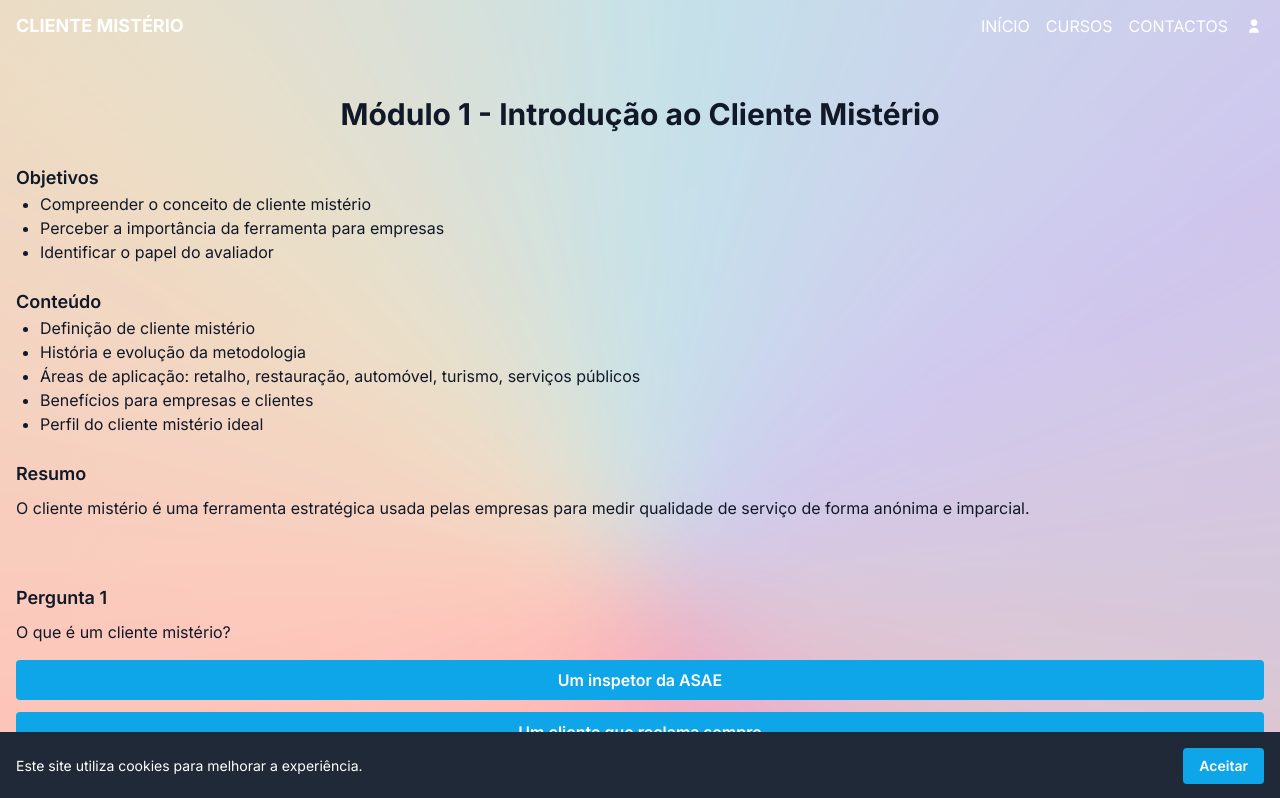
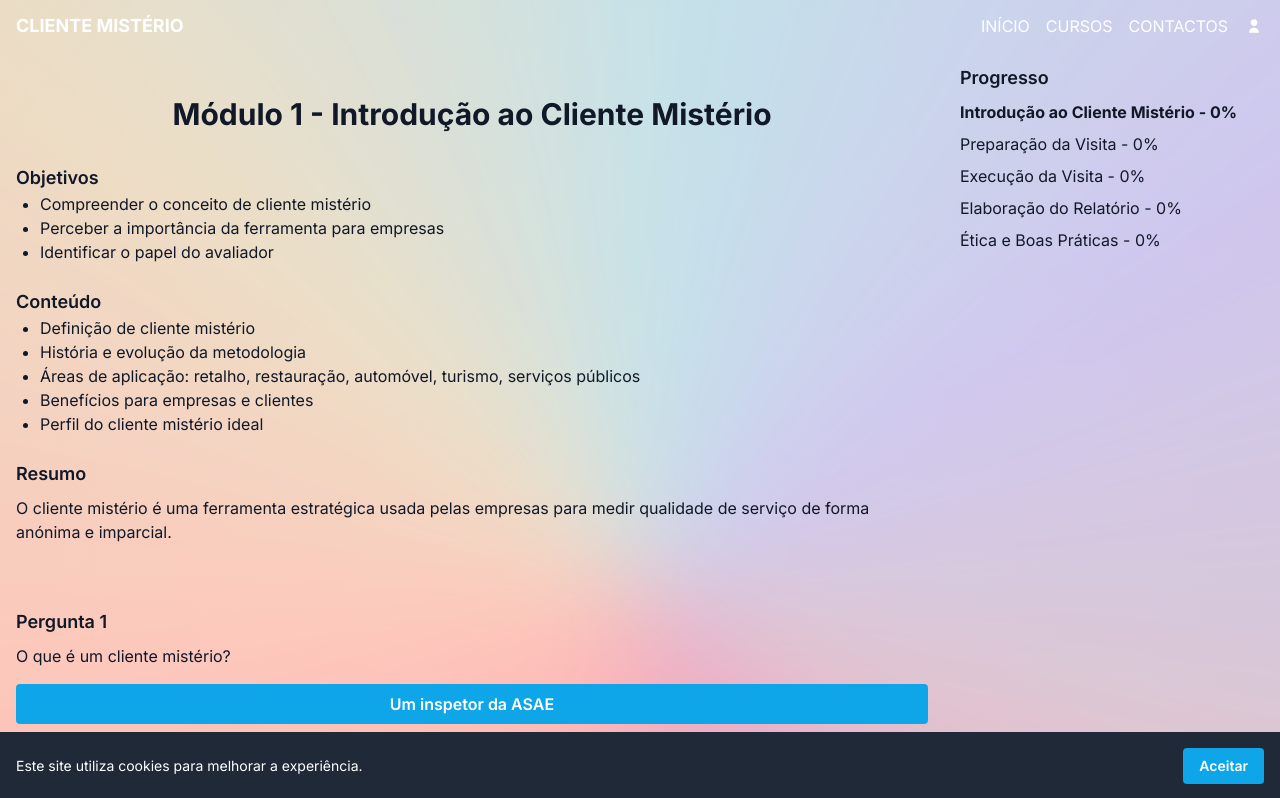
Before and after one commit to msantos51/clientemisterio, a Next.js app: page /cursos/cliente-misterio in a window 1280 px wide. Shown: the top 798 px of the page. Built offline with nearby package versions, Linux system fonts and the light colour scheme.

Commit message:
feat: update course and auth features

```diff
--- a/src/app/(site)/cursos/cliente-misterio/page.tsx
+++ b/src/app/(site)/cursos/cliente-misterio/page.tsx
@@ -18,6 +18,10 @@ export default function MysteryClientCoursePage() {
   const [isCorrect, setIsCorrect] = useState<boolean | null>(null);
   // Indica se o curso já foi concluído
   const [finished, setFinished] = useState(false);
+  // Guarda o número de respostas corretas por módulo
+  const [progress, setProgress] = useState<number[]>(
+    Array(modules.length).fill(0)
+  );
 
   // Módulo e pergunta atuais
   const currentModule = modules[moduleIndex];
@@ -31,6 +35,20 @@ export default function MysteryClientCoursePage() {
   function handleAnswer(correct: boolean) {
     setIsCorrect(correct);
     setShowFeedback(true);
+    // Atualiza progresso apenas se a resposta for correta
+    if (correct) {
+      setProgress((prev) => {
+        const updated = [...prev];
+        updated[moduleIndex] += 1;
+        return updated;
+      });
+    }
+  }
+
+  // Permite repetir a pergunta quando a resposta está errada
+  function handleRetry() {
+    setShowFeedback(false);
+    setIsCorrect(null);
   }
 
   // Avança para a próxima pergunta ou módulo
@@ -64,6 +82,9 @@ export default function MysteryClientCoursePage() {
 
   return (
     <Container>
+      <div className="flex flex-col gap-8 md:flex-row">
+        {/* Área principal do conteúdo do curso */}
+        <div className="md:w-3/4">
           <section className="py-8">
             <SectionTitle title={`Módulo ${moduleIndex + 1} - ${currentModule.title}`} />
 
@@ -105,12 +126,46 @@ export default function MysteryClientCoursePage() {
                 <p className={isCorrect ? 'text-green-600' : 'text-red-600'}>
                   {isCorrect ? 'Resposta correta!' : 'Resposta incorreta.'}
                 </p>
+                {isCorrect ? (
+                  <>
+                    {isLastQuestion && !isLastModule && (
+                      <p className="mt-2 text-blue-600">Módulo concluído!</p>
+                    )}
                     <Button className="mt-4" onClick={handleNext}>
-              {isLastQuestion ? (isLastModule ? 'Terminar Curso' : 'Próximo Módulo') : 'Próxima Pergunta'}
+                      {isLastQuestion
+                        ? isLastModule
+                          ? 'Terminar Curso'
+                          : 'Próximo Módulo'
+                        : 'Próxima Pergunta'}
                     </Button>
+                  </>
+                ) : (
+                  <Button className="mt-4" onClick={handleRetry}>
+                    Tentar novamente
+                  </Button>
+                )}
               </div>
             )}
           </section>
+        </div>
+
+        {/* Barra lateral com progresso dos módulos */}
+        <aside className="md:w-1/4">
+          <h3 className="text-lg font-semibold">Progresso</h3>
+          <ul className="mt-2 space-y-2">
+            {modules.map((mod, idx) => {
+              const total = mod.quiz.length;
+              const completed = progress[idx];
+              const percent = Math.round((completed / total) * 100);
+              return (
+                <li key={idx} className={idx === moduleIndex ? 'font-bold' : ''}>
+                  {mod.title} - {percent}%
+                </li>
+              );
+            })}
+          </ul>
+        </aside>
+      </div>
     </Container>
   );
 }
--- a/src/app/(site)/cursos/page.tsx
+++ b/src/app/(site)/cursos/page.tsx
@@ -17,11 +17,14 @@ interface Course {
   slug?: string; // Identificador opcional para ligar à página do curso
 }
 
-// Lista estática de cursos apresentados
+// Lista de cursos apenas com a formação completa disponível
 const courses: Course[] = [
-  { title: 'Curso Básico', description: 'Introdução ao cliente mistério.', price: '€49' },
-  { title: 'Curso Avançado', description: 'Técnicas profissionais.', price: '€99' },
-  { title: 'Cliente Mistério Completo', description: 'Curso gratuito com módulos e questionários.', price: 'Grátis', slug: 'cliente-misterio' },
+  {
+    title: 'Cliente Mistério Completo',
+    description: 'Curso gratuito com módulos e questionários.',
+    price: 'Grátis',
+    slug: 'cliente-misterio',
+  },
 ];
 
 // Página de cursos que fornece dados aos cards
--- a/src/app/(site)/login/page.tsx
+++ b/src/app/(site)/login/page.tsx
@@ -17,6 +17,11 @@ export default function LoginPage() {
   // Função chamada ao submeter o formulário
   function handleSubmit(event: React.FormEvent<HTMLFormElement>) {
     event.preventDefault();
+    // Garante que os campos foram preenchidos
+    if (!email || !password) {
+      setError('Preencha todos os campos');
+      return;
+    }
     // Verifica se as credenciais são válidas
     const success = loginUser({ email, password });
     if (success) {
--- a/src/app/(site)/page.tsx
+++ b/src/app/(site)/page.tsx
@@ -28,7 +28,7 @@ export default function HomePage() {
 
   return (
     <>
-      <section className="flex h-[80vh] w-full items-center justify-center bg-gray-100 text-center">
+      <section className="flex h-[60vh] w-full items-center justify-center bg-gray-100 text-center">
         <div className="space-y-6">
           <h1 className="text-5xl font-bold">Transforma a tua opinião em rendimento</h1>
           <p className="mx-auto max-w-xl text-lg text-gray-700">
--- a/src/app/(site)/register/page.tsx
+++ b/src/app/(site)/register/page.tsx
@@ -10,15 +10,24 @@ export default function RegisterPage() {
   // Estado para email e password introduzidos
   const [email, setEmail] = useState('');
   const [password, setPassword] = useState('');
+  const [error, setError] = useState(''); // Estado para mensagens de erro
   const router = useRouter();
 
   // Função chamada ao submeter o formulário
   function handleSubmit(event: React.FormEvent<HTMLFormElement>) {
     event.preventDefault();
-    // Regista o utilizador no localStorage
-    registerUser({ email, password });
-    // Redireciona para o ecrã de login
-    router.push('/login');
+    // Verifica se os campos estão preenchidos
+    if (!email || !password) {
+      setError('Preencha todos os campos');
+      return;
+    }
+    // Tenta registar o utilizador e verifica duplicados
+    const success = registerUser({ email, password });
+    if (success) {
+      router.push('/login');
+    } else {
+      setError('Email já registado');
+    }
   }
 
   return (
@@ -26,6 +35,8 @@ export default function RegisterPage() {
     <div className="flex min-h-screen items-center justify-center">
       <form onSubmit={handleSubmit} className="w-full max-w-sm space-y-4">
         <h2 className="text-center text-2xl font-bold">Registo</h2>
+        {/* Exibe mensagem de erro se existir */}
+        {error && <p className="text-center text-red-500">{error}</p>}
         {/* Campo de email */}
         <input
           type="email"
--- a/src/lib/auth.ts
+++ b/src/lib/auth.ts
@@ -8,10 +8,17 @@ export type AuthUser = {
 };
 
 // Regista um novo utilizador armazenando os dados no localStorage
-export function registerUser(user: AuthUser): void {
+// Retorna true se o registo for bem-sucedido e false se o email já existir
+export function registerUser(user: AuthUser): boolean {
   const users: AuthUser[] = JSON.parse(localStorage.getItem('users') || '[]');
+  // Verifica se já existe um utilizador com o mesmo email
+  if (users.some((stored) => stored.email === user.email)) {
+    return false;
+  }
+  // Adiciona o novo utilizador e guarda no localStorage
   users.push(user);
   localStorage.setItem('users', JSON.stringify(users));
+  return true;
 }
 
 // Verifica se as credenciais correspondem a algum utilizador registado
```
Lines whose indentation alone changed are shown as unchanged.
